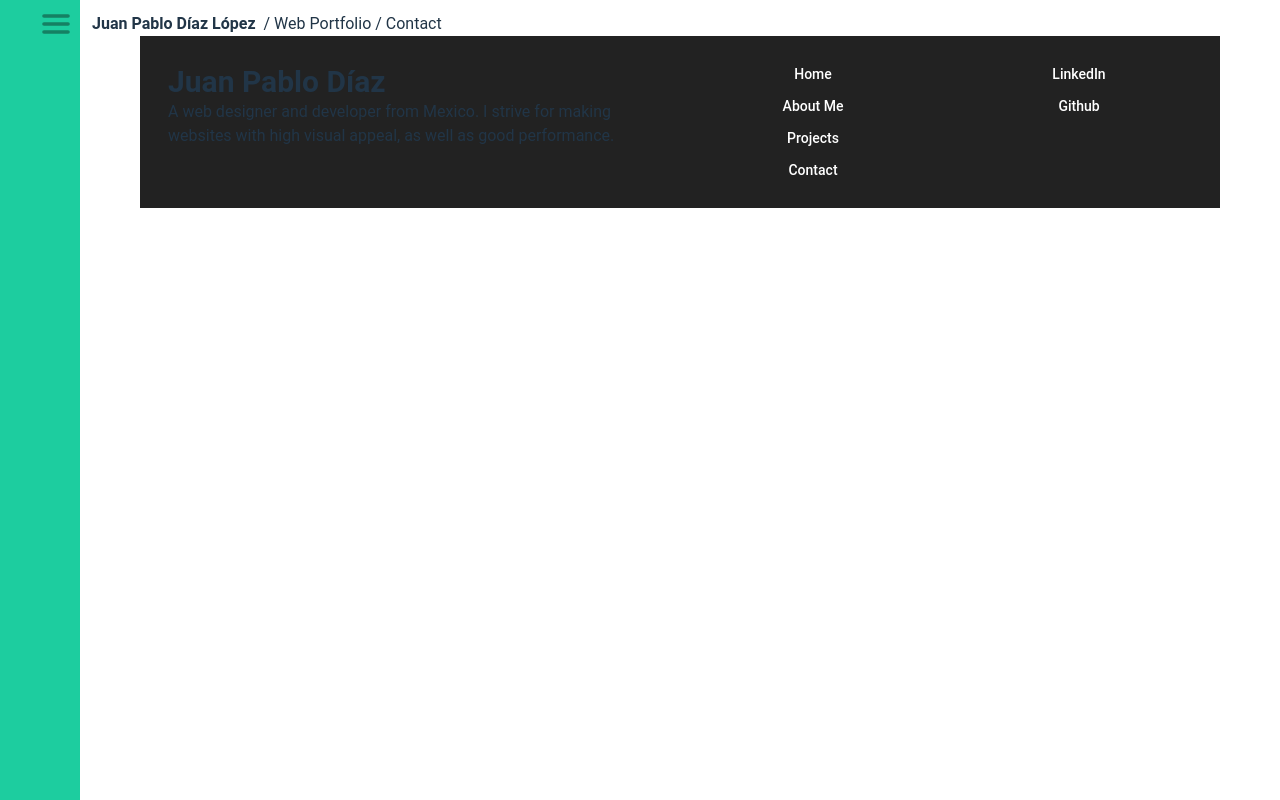
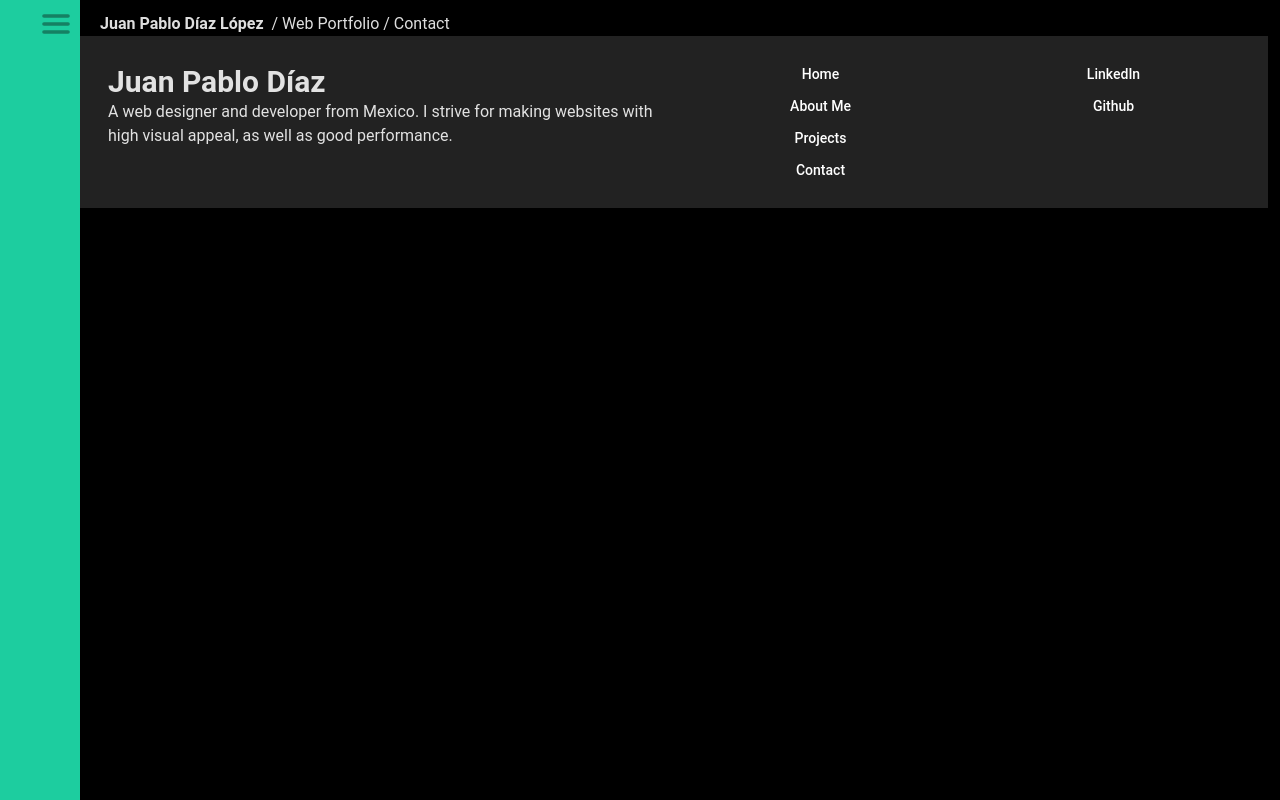
Before and after one commit to Juanpabdl/WebPortfolio, a React (Vite) app: page /contact in a window 1280 px wide. Built offline with nearby package versions, Linux system fonts and the light colour scheme.

Commit message:
style: adjusted spacing with banner and theme colors

```diff
--- a/src/components/Banner/index.css
+++ b/src/components/Banner/index.css
@@ -1,5 +1,5 @@
 .banner-container{
-  @apply w-[90%] min-w-[250px] h-[600px] md:h-[400px] bg-[#000] flex flex-col mx-auto mt-7 mb-28 md:mb-52 rounded-md
+  @apply w-[90%] min-w-[250px] h-[600px] md:h-[400px] flex flex-col mx-auto mt-20 mb-28 md:mb-52 rounded-md
   md:flex-row
 }
 
--- a/src/components/Footer/index.css
+++ b/src/components/Footer/index.css
@@ -1,5 +1,5 @@
 .footer-container{
-    @apply mx-3 md:mx-7 lg:mx-12 p-5 bottom-0 grid grid-cols-1 md:grid-cols-4 gap-6
+    @apply m-0 w-auto p-5 bottom-[-2rem] grid grid-cols-1 sm:grid-cols-4 gap-6
     bg-custom-dk-gray
 }
 
@@ -8,7 +8,7 @@
 }
 
 #dev-info{
-    @apply p-2 col-span-1 lg:col-span-2
+    @apply p-2 col-span-1 sm:col-span-2
 }
 
 #site-links, #platforms{
--- a/src/components/Sidebar/index.tsx
+++ b/src/components/Sidebar/index.tsx
@@ -21,7 +21,7 @@ const SideBar = () => {
             <div className="burger" onClick={() => toggleMenu()}>
                 <AlignJustify className="icon" size={48} color="#158063" strokeWidth={2.7}/>
             </div>
-            <ul className="navbar_list" style={{display: (menuOpen === false) ? 'none' : 'flex'}}>
+            <ul className="navbar_list" style={{display: (menuOpen === false) ? 'none' : 'flex', animation: 'ease-in-out'}}>
                 {sideData.map((item, index) => {
                     return (
                         <li key={index} className="group">
--- a/src/index.css
+++ b/src/index.css
@@ -9,7 +9,7 @@
 
   color-scheme: light dark;
   color: rgba(255, 255, 255, 0.87);
-  background-color: #222222;
+  background-color: black;
 
   font-synthesis: none;
   text-rendering: optimizeLegibility;
@@ -34,8 +34,11 @@ a {
   text-decoration: inherit;
 }
 a:hover {
+  color: #1DCD9F;
+  text-decoration: underline;
+}
+a:active {
   color: #F4BB41;
-  text-decoration: underline;
 }
 
 body {
@@ -66,7 +69,7 @@ section{
   border: thin solid #1DCD9F;
   border-radius: 10px;
 }
-
+/*
 @media (prefers-color-scheme: light) {
   :root {
     color: #213547;
@@ -79,3 +82,4 @@ section{
     background-color: #f9f9f9;
   }
 }
+*/
--- a/src/pages/Contact/index.tsx
+++ b/src/pages/Contact/index.tsx
@@ -5,8 +5,8 @@ const Contact = () => {
     return (
         <div className="page">
             <SideBar/>
-            <div className="mt-[50px] md:mt-0 md:ml-[80px] min-h-screen p-3 flex-1">
-                <p>
+            <div className="mt-[50px] md:mt-0 md:ml-[80px] min-h-screen p-3 pl-0 pb-0 flex-1">
+                <p className="ml-5">
                     <span className="font-bold mr-2">
                         Juan Pablo Díaz López
                     </span>
--- a/src/pages/Home/index.tsx
+++ b/src/pages/Home/index.tsx
@@ -7,8 +7,8 @@ const Home = () => {
     return (
         <div className="page">
             <SideBar/>
-            <div className="mt-[50px] md:mt-0 md:ml-[80px] min-h-screen p-3 flex-1">
-                <p>
+            <div className="mt-[50px] md:mt-0 md:ml-[80px] min-h-screen p-3 pl-0 pb-0 flex-1">
+                <p className="ml-5">
                     <span className="font-bold mr-2">
                         Juan Pablo Díaz López
                     </span>
--- a/src/pages/Projects/index.tsx
+++ b/src/pages/Projects/index.tsx
@@ -5,8 +5,8 @@ const Projects = () => {
     return (
         <div className="page">
             <SideBar/>
-            <div className="mt-[50px] md:mt-0 md:ml-[80px] min-h-screen p-3 flex-1">
-                <p>
+            <div className="mt-[50px] md:mt-0 md:ml-[80px] min-h-screen p-3 pl-0 pb-0 flex-1">
+                <p className="ml-5">
                     <span className="font-bold mr-2">
                         Juan Pablo Díaz López
                     </span>
```
